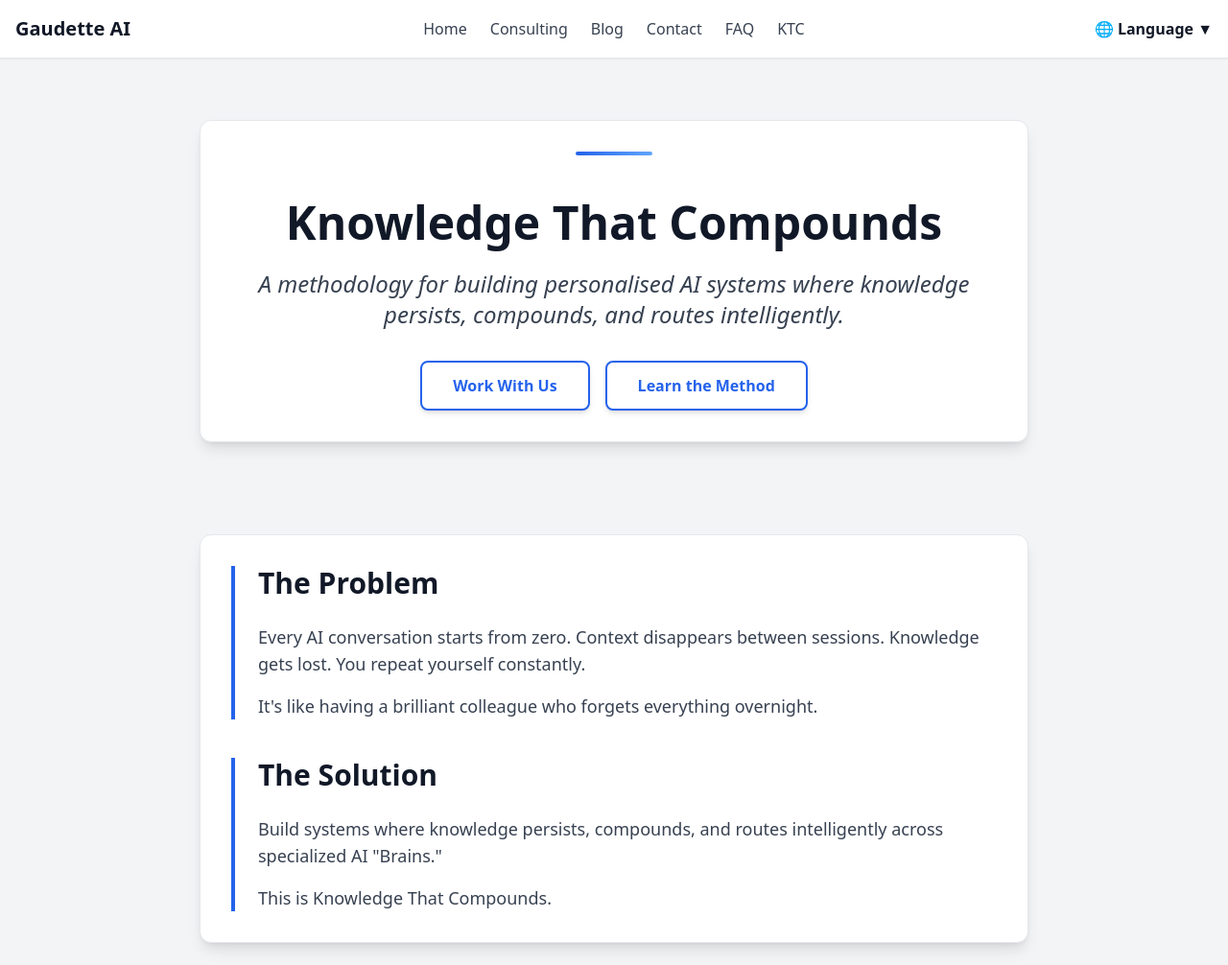
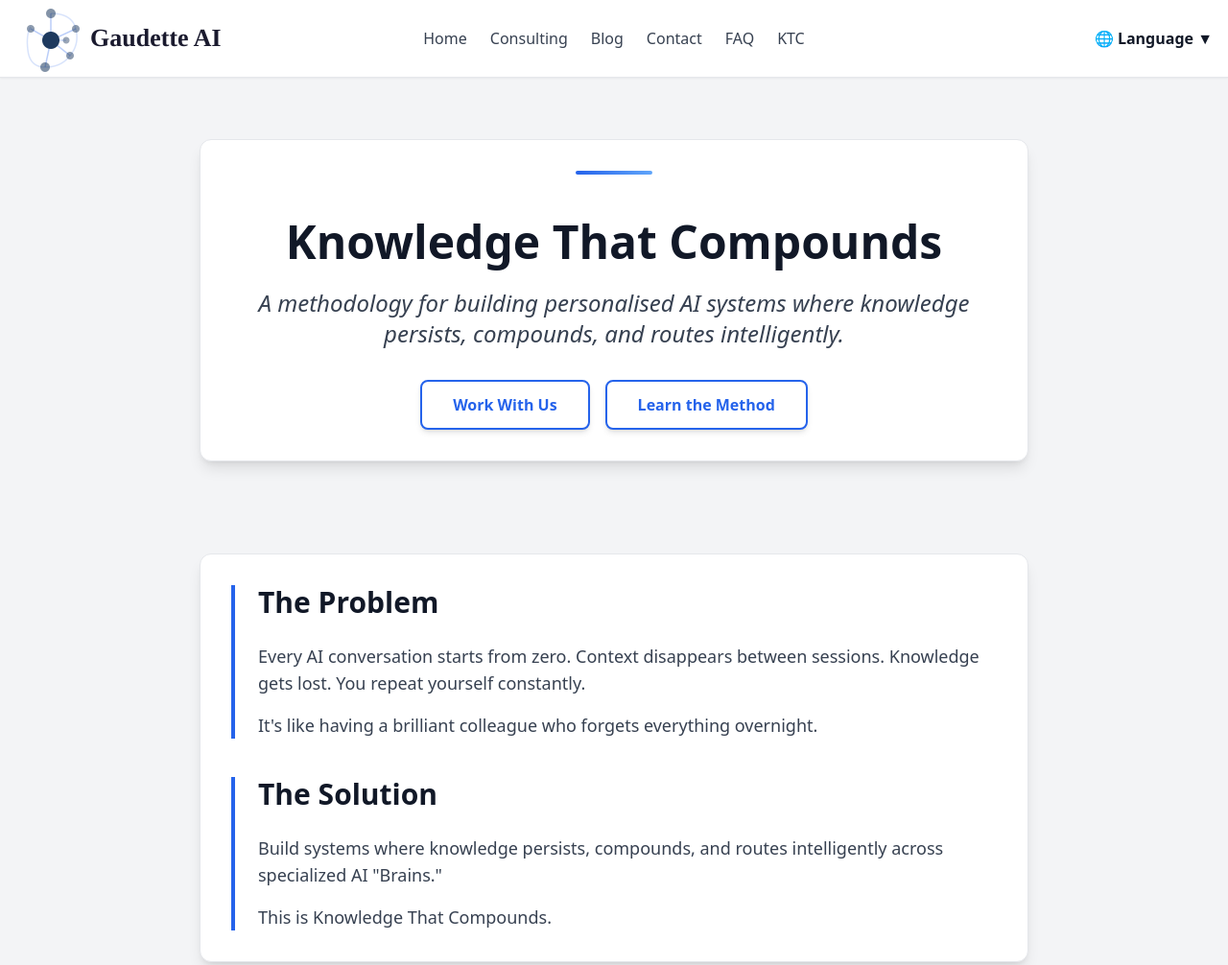
Before and after one commit to williamoliviergaudette-maker/gaudetteai-website, an Astro site: page / in a window 1280 px wide. Shown: the top 1006 px of the page at 96% size. Built offline with nearby package versions, Linux system fonts and the light colour scheme; Astro itself is replaced by a stand-in of ours.

Commit message:
Add logo to header with thin compact styling

```diff
--- a/src/layouts/BaseLayout.astro
+++ b/src/layouts/BaseLayout.astro
@@ -189,11 +189,11 @@ const t = nav[lang as keyof typeof nav] || nav.en;
   </head>
   <body class="bg-gray-100 text-gray-900">
     <header class="bg-white border-b border-gray-200 sticky top-0 z-50 shadow-sm">
-      <nav class="container mx-auto px-4 py-4">
+      <nav class="container mx-auto px-4 py=0.3">
         <div class="flex md:grid md:grid-cols-3 items-center justify-between">
           <!-- Left: Logo -->
-          <a href={t.homeLink} class="text-xl font-bold text-gray-900 hover:text-blue-600 transition-colors">
-            Gaudette AI
+          <a href={t.homeLink} class="flex items-center hover:opacity-80 transition-opacity">
+            <img src="/images/gaudette-ai-logo-light.png" alt="Gaudette AI" class="h-20" />
           </a>
 
           <!-- Center: Desktop Nav Links -->
```
Also changed, not shown: public/images/gaudette-ai-logo-light.png (added).
